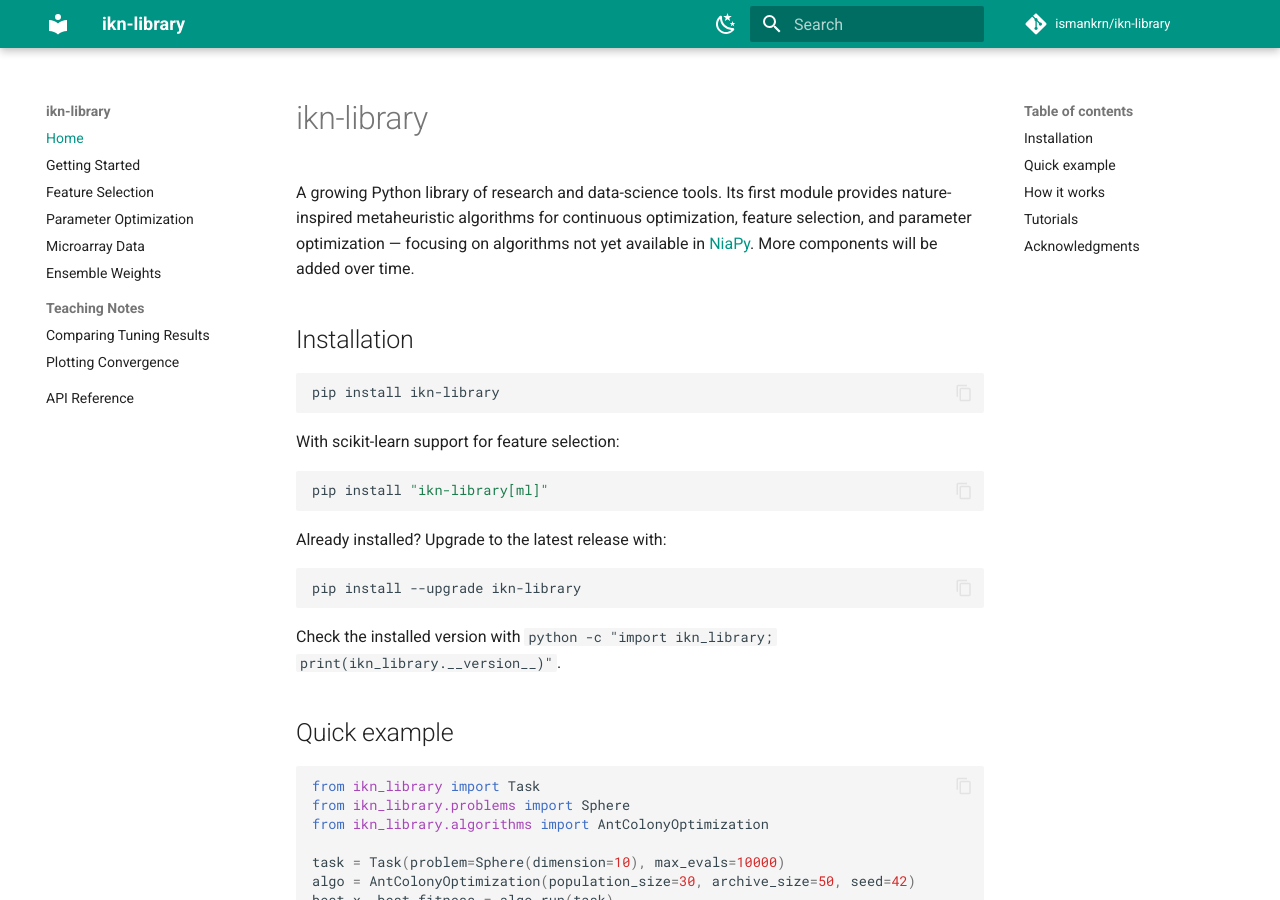
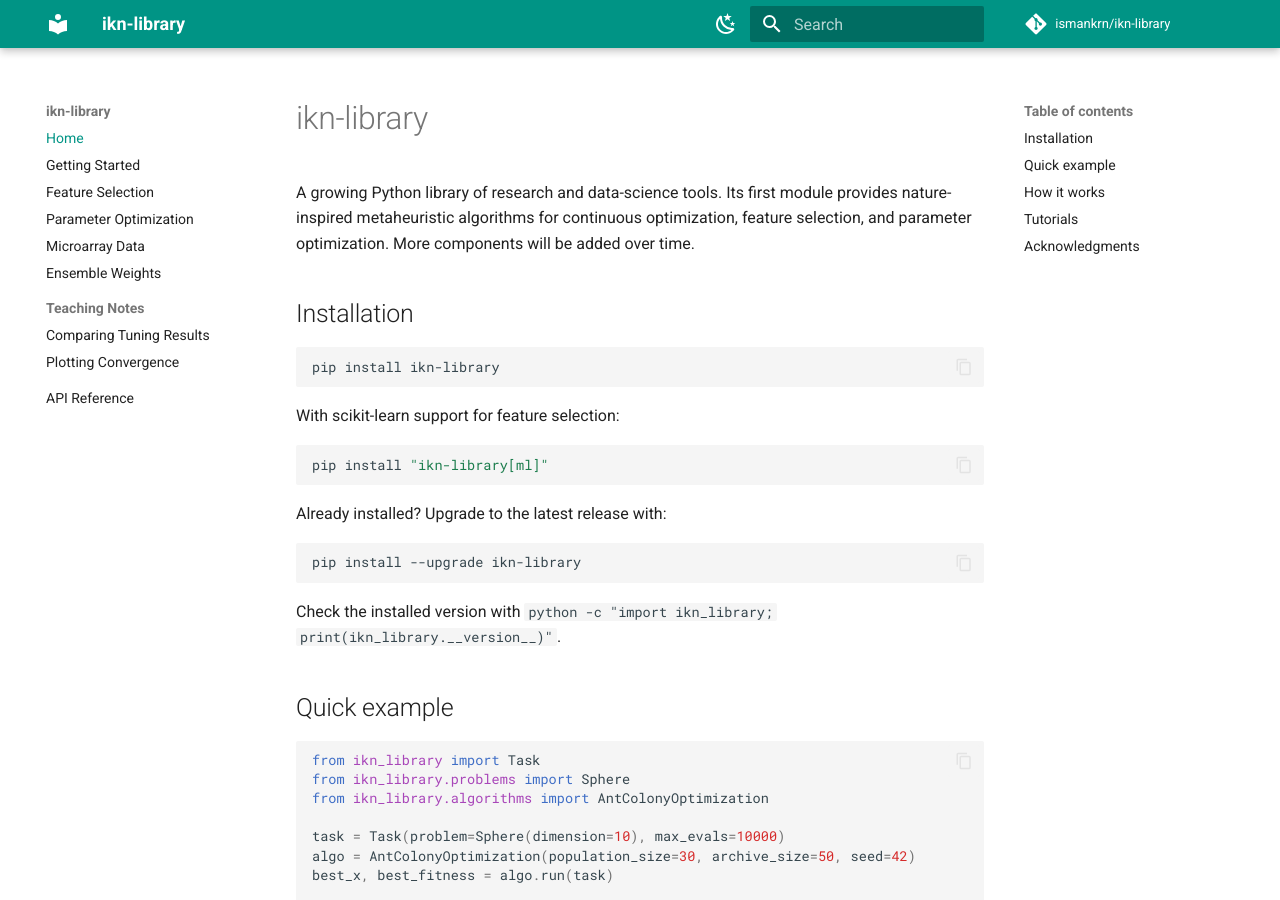
Before and after one commit to ismankrn/ikn-library, an MkDocs documentation site: the page built from docs/index.md, in a window 1280 px wide and 900 px high. Built offline with MkDocs 1.6.1 and Material for MkDocs 9.7.7, drawn with Linux system fonts in a browser that asks for light colours; comment, search, counter and statistics services are not loaded.

Commit message:
Drop NiaPy comparison from intro; attribution lives in Acknowledgments
Co-Authored-By: Claude Fable 5 <noreply@anthropic.com>

```diff
--- a/docs/index.md
+++ b/docs/index.md
@@ -2,9 +2,8 @@
 
 A growing Python library of research and data-science tools. Its first
 module provides nature-inspired metaheuristic algorithms for continuous
-optimization, feature selection, and parameter optimization — focusing on
-algorithms not yet available in [NiaPy](https://github.com/NiaOrg/NiaPy).
-More components will be added over time.
+optimization, feature selection, and parameter optimization. More
+components will be added over time.
 
 ## Installation
 
```
Also changed, not shown: README.md (+2 -3 lines).
